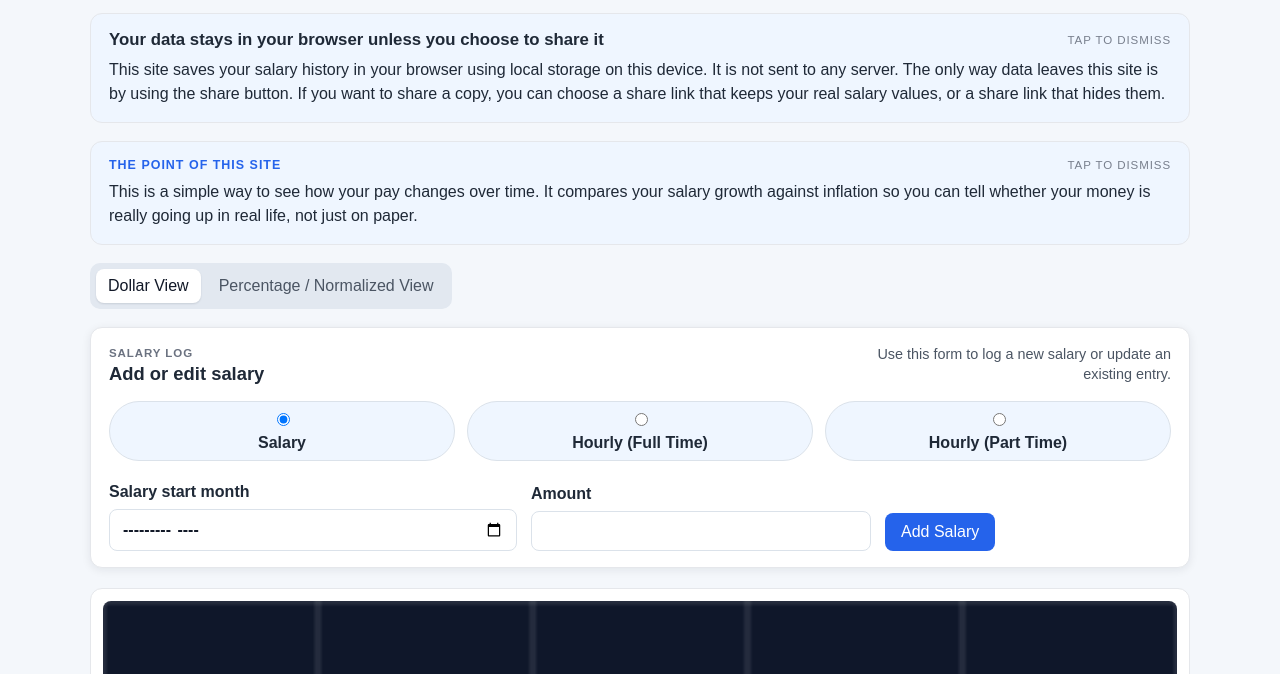
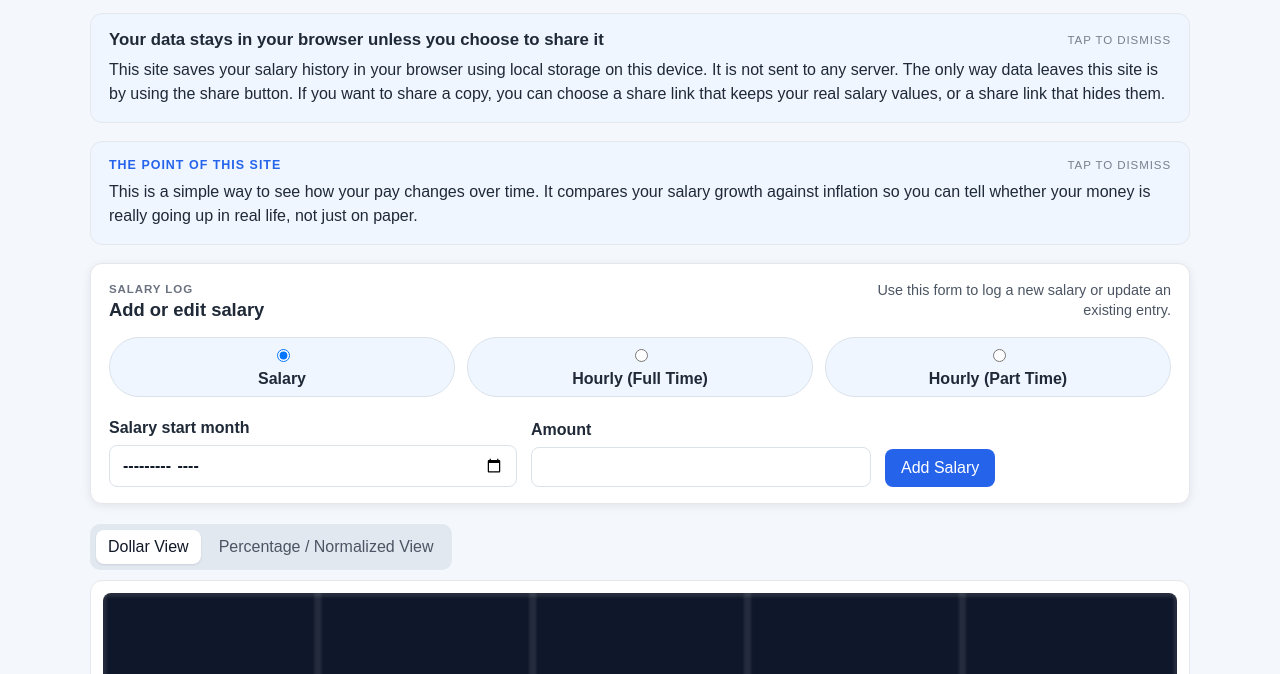
Before and after one commit to StChCa/salaryGraph, a website: page index.html in a window 1280 px wide. Shown: the part 126-800 px from the top of the page. Drawn offline with nearby package versions, Linux system fonts and the light colour scheme.

Commit message:
change order of Mode toggle
Move the mode toggle to be directly above the graph.

```diff
--- a/index.html
+++ b/index.html
@@ -58,11 +58,6 @@
             </p>
         </section>
 
-        <div class="view-toggle" aria-label="Chart view toggle">
-            <button type="button" class="is-active" data-view="dollar">Dollar View</button>
-            <button type="button" data-view="normalized">Percentage / Normalized View</button>
-        </div>
-
         <div id="savePrompt" class="save-prompt hidden" role="alert">
             <span id="savePromptText">Save this salary history to this browser?</span>
             <div>
@@ -120,6 +115,11 @@
             </form>
         </section>
 
+        <div class="view-toggle chart-toggle" aria-label="Chart view toggle">
+            <button type="button" class="is-active" data-view="dollar">Dollar View</button>
+            <button type="button" data-view="normalized">Percentage / Normalized View</button>
+        </div>
+
         <div id="cpi-salary-graph">
             <canvas id="salaryGraph"></canvas>
         </div>
--- a/style.css
+++ b/style.css
@@ -260,7 +260,11 @@ button:disabled {
     border-radius: 10px;
     padding: 6px;
     gap: 6px;
-    margin-bottom: 18px;
+    margin: 0 0 10px;
+}
+
+.chart-toggle {
+    margin-top: 0;
 }
 
 .view-toggle button {
```
